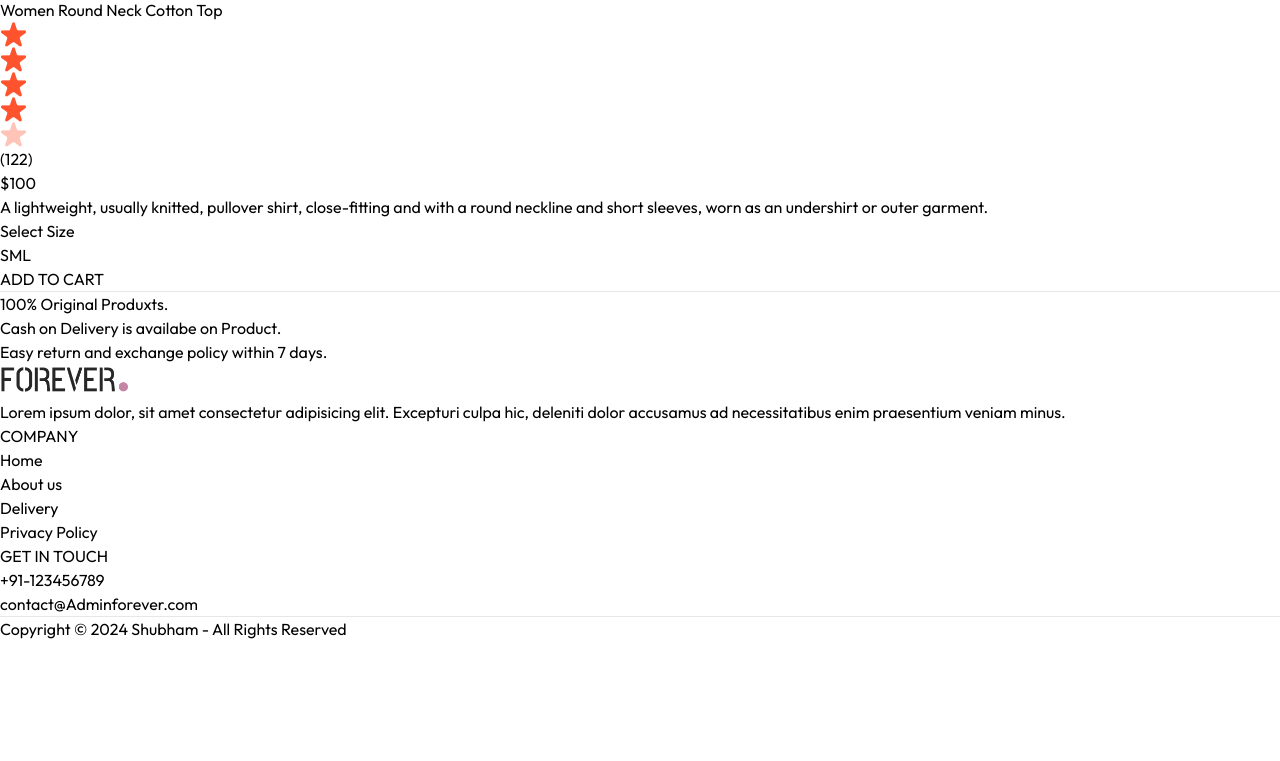
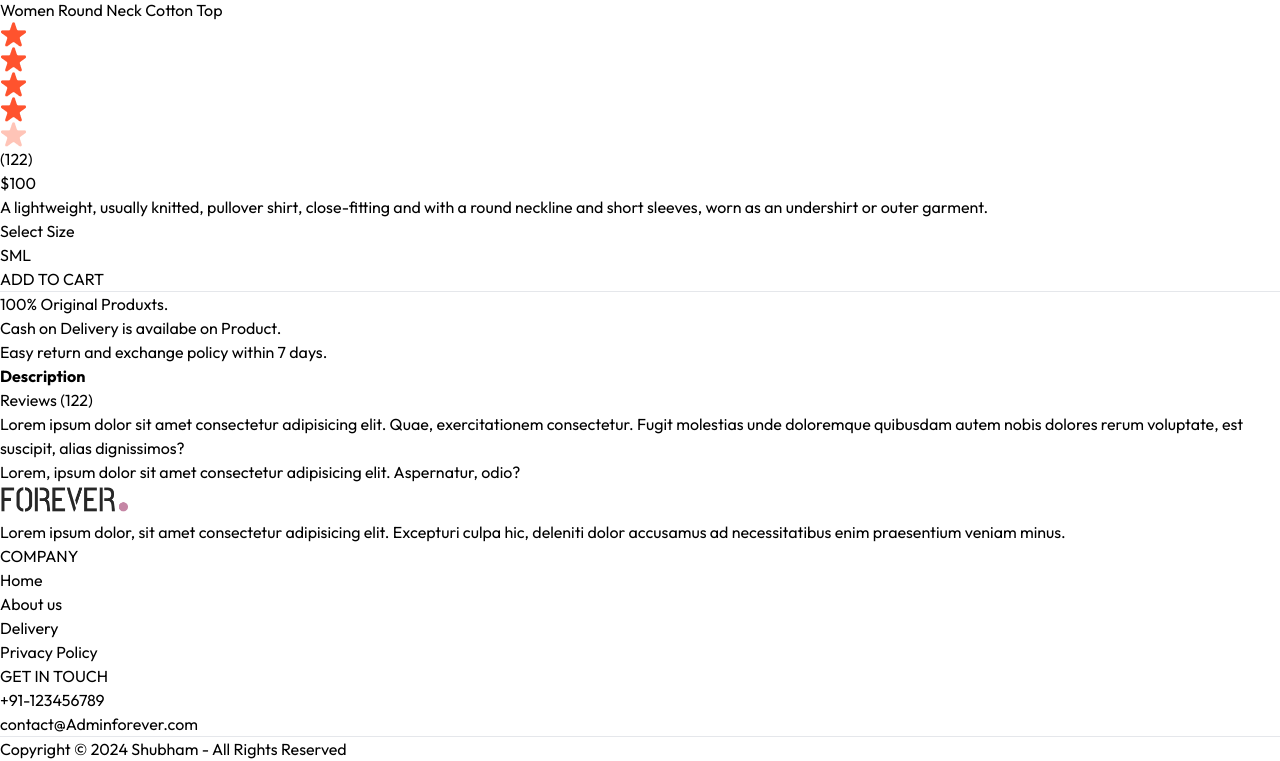
Before and after one commit to shubham7408/Ecommerce-Website, a React (Vite) app in the folder Front-end/: page /product/aaaaa in a window 1280 px wide. Shown: the part 1388-2149 px from the top of the page. Before the commit the page ends 2029 px from the top, so only its background shows below. Built offline with nearby package versions, Linux system fonts and the light colour scheme.

Commit message:
Done the color correction and UI enhacement

```diff
--- a/Front-end/src/pages/Product.jsx
+++ b/Front-end/src/pages/Product.jsx
@@ -68,7 +68,7 @@ const Product = () => {
           <p>Select Size</p>
           <div className="flex gap-2">
             {productData.sizes.map((item,index) => (
-              <button onClick={() =>setSize(item)} className={`border py-2 px-4 bg-gray-100 rounded-2xl ${item === size ? "border-orange-500" : " "}`} key={index}>{item}</button>
+              <button onClick={() =>setSize(item)} className={`border py-2 px-4 bg-gray-100 rounded-2xl ${item === size ? "border-violet-700" : " "}`} key={index}>{item}</button>
             ))}
           </div>
         </div>
@@ -84,6 +84,17 @@ const Product = () => {
 
    {/* Description and Review Section */}
 
+   <div className="mt-20">
+    <div className="flex">
+      <b className="border px-5 py-3 text-sm">Description</b>
+      <p className="border px-5 py-3 text-sm">Reviews (122)</p>
+    </div>
+    <div className="flex flex-col gap-4 border px-6 py-6 text-sm text-gray-500">
+      <p>Lorem ipsum dolor sit amet consectetur adipisicing elit. Quae, exercitationem consectetur. Fugit molestias unde doloremque quibusdam autem nobis dolores rerum voluptate, est suscipit, alias dignissimos?</p>
+      <p>Lorem, ipsum dolor sit amet consectetur adipisicing elit. Aspernatur, odio?</p>
+    </div>
+   </div>
+
 
 
     </div>
```
